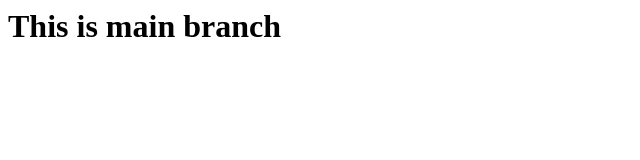
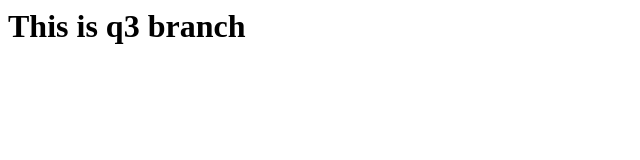
Before and after one commit to nileshvarkhede123/docker-1, a plain HTML site: page index.html in a window 1280 px wide. Shown: the whole page, without its empty margins (0-640 px from the left). Drawn offline with Linux system fonts and the light colour scheme.

Commit message:
Update index.html

```diff
--- a/index.html
+++ b/index.html
@@ -1 +1 @@
-<h1> This is main branch </h1>
+<h1> This is q3 branch </h1>
```
